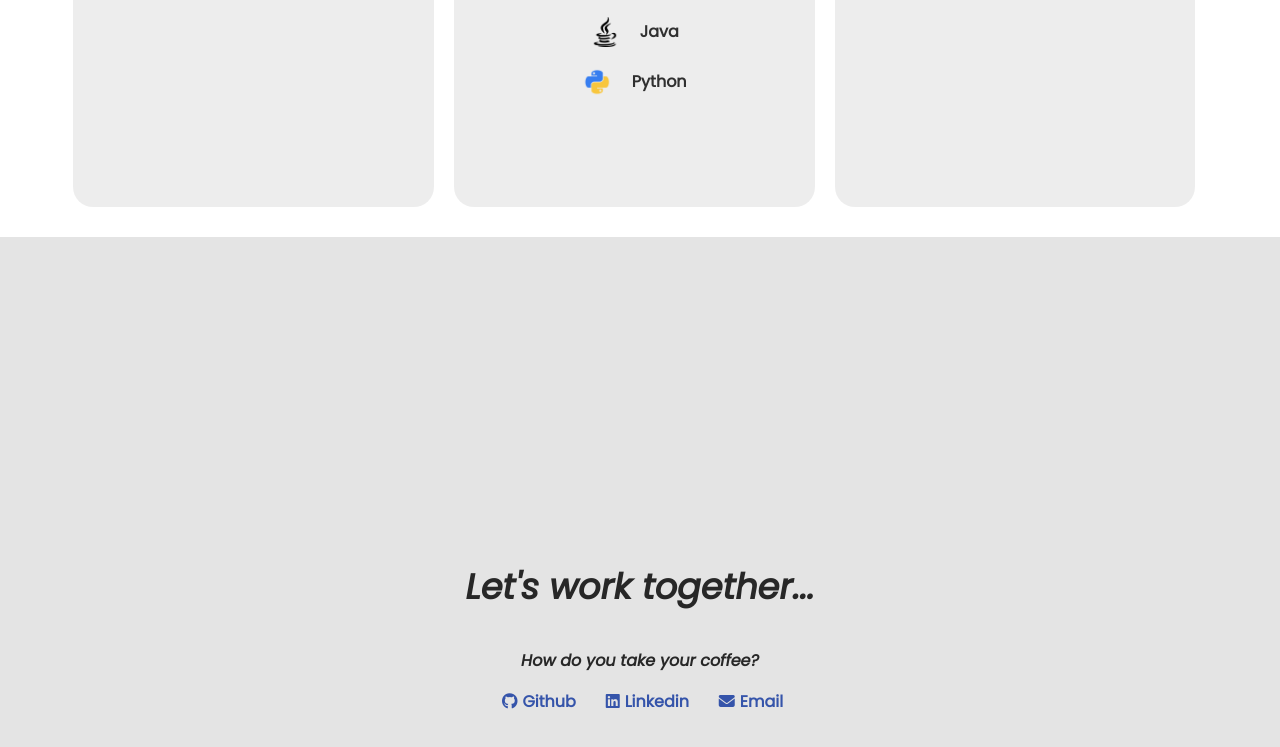
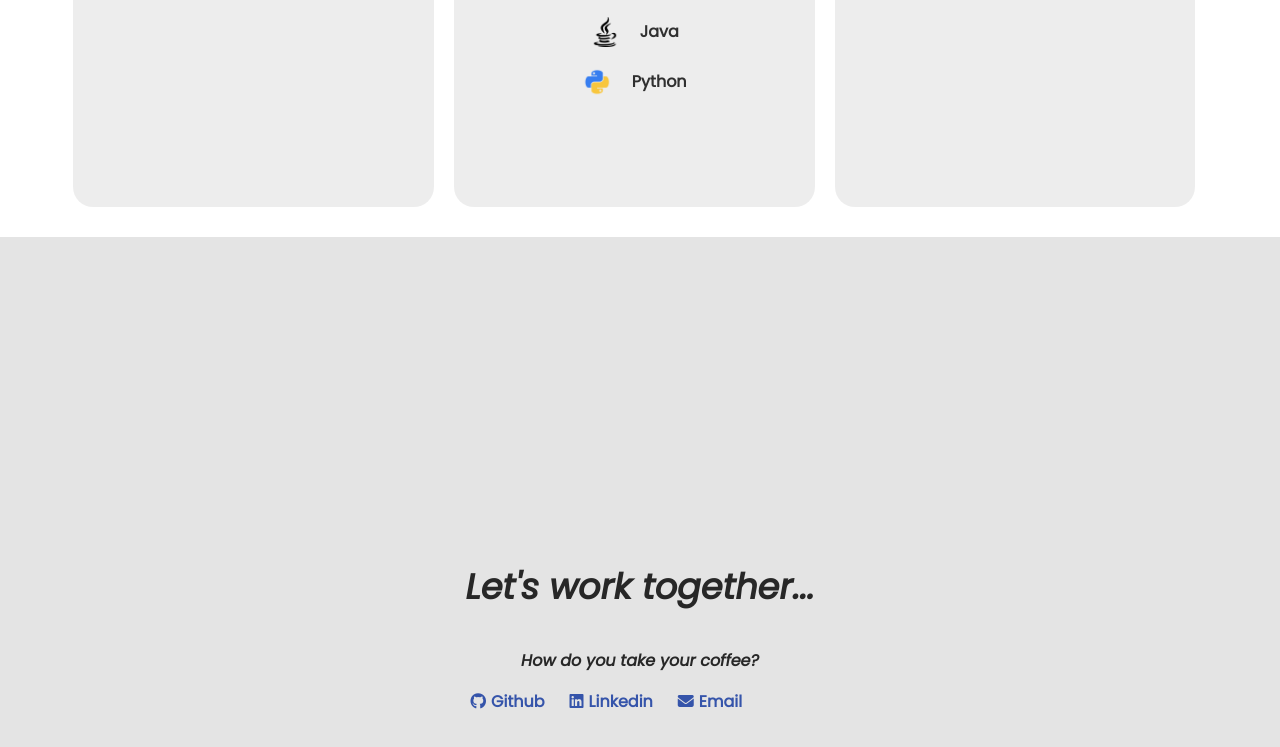
Before and after one commit to mito01100010/portfolio-website, a plain HTML site: page index.html in a window 1280 px wide. Shown: the part 2916-3663 px from the top of the page. Drawn offline with nearby package versions, Linux system fonts and the light colour scheme.

Commit message:
Fix socials n hamMenu height

```diff
--- a/assets/scss/style.scss
+++ b/assets/scss/style.scss
@@ -91,6 +91,7 @@ body {
             padding: 6rem 0;
             background-image: linear-gradient(to bottom, rgba(255, 255, 255, 0.8), rgba(255, 255, 255, .9), rgba(255, 255, 255, .95), rgba(255, 255, 255, 1));
             width: 100%;
+            height: 100vh;
             text-align: center;
             transition: .5s;
         }
@@ -411,13 +412,11 @@ body {
 }
 
 .socials {
+    display: flex;
+    gap: 2rem;
+
     li {
         list-style-type: none;
-        display: inline-block;
-    }
-
-    li + li {
-        margin-left: 2rem;
     }
 
     i {
```
Also changed, not shown: assets/scss/style.css, 1 other file.
